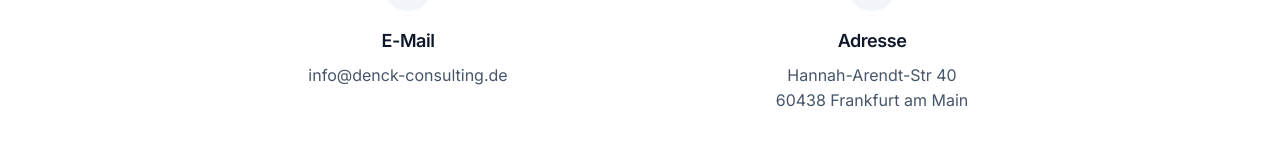
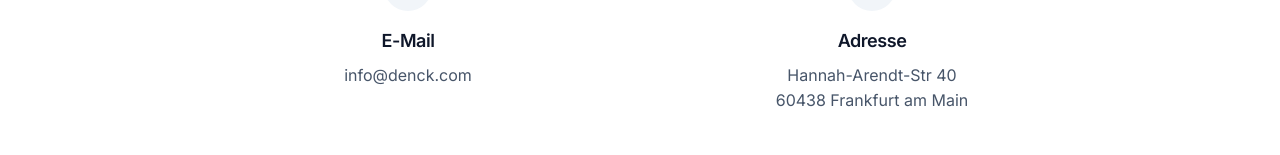
Before and after one commit to alexodexo/denck-landing, a Next.js app: page /kontakt in a window 1280 px wide. Shown: the part 2086-2241 px from the top of the page. Built offline with nearby package versions, Linux system fonts and the light colour scheme.

Commit message:
testtest

```diff
--- a/src/pages/kontakt.js
+++ b/src/pages/kontakt.js
@@ -273,8 +273,8 @@
                   <Mail className="h-6 w-6 text-slate-700" />
                 </div>
                 <h3 className="text-lg font-semibold text-slate-900 mb-2">E-Mail</h3>
-                <a href="mailto:info@denck-consulting.de" className="text-slate-600 hover:text-slate-900 transition-colors">
-                  info@denck-consulting.de
+                <a href="mailto:info@denck.com" className="text-slate-600 hover:text-slate-900 transition-colors">
+                  info@denck.com
                 </a>
               </div>
 
```
